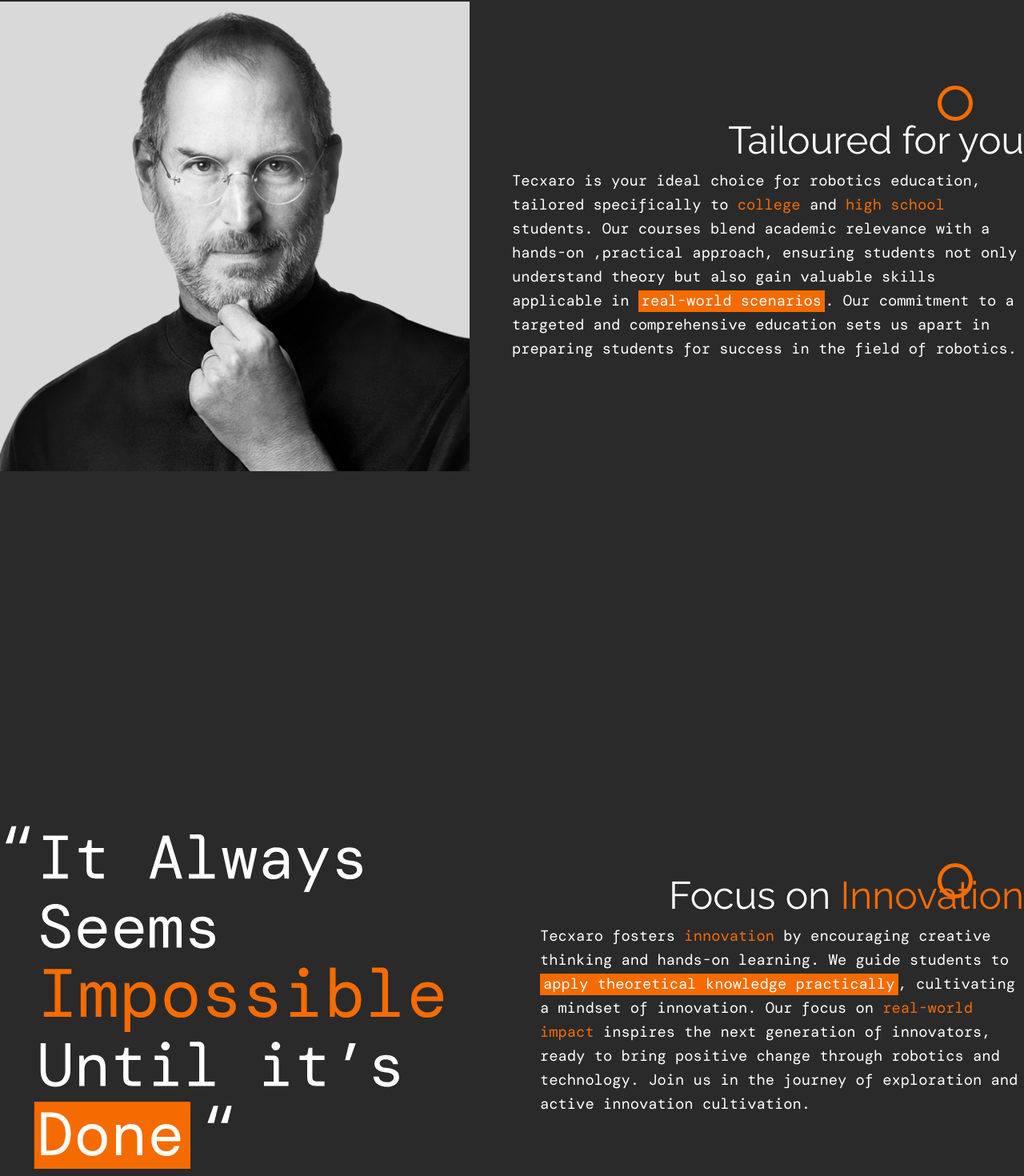
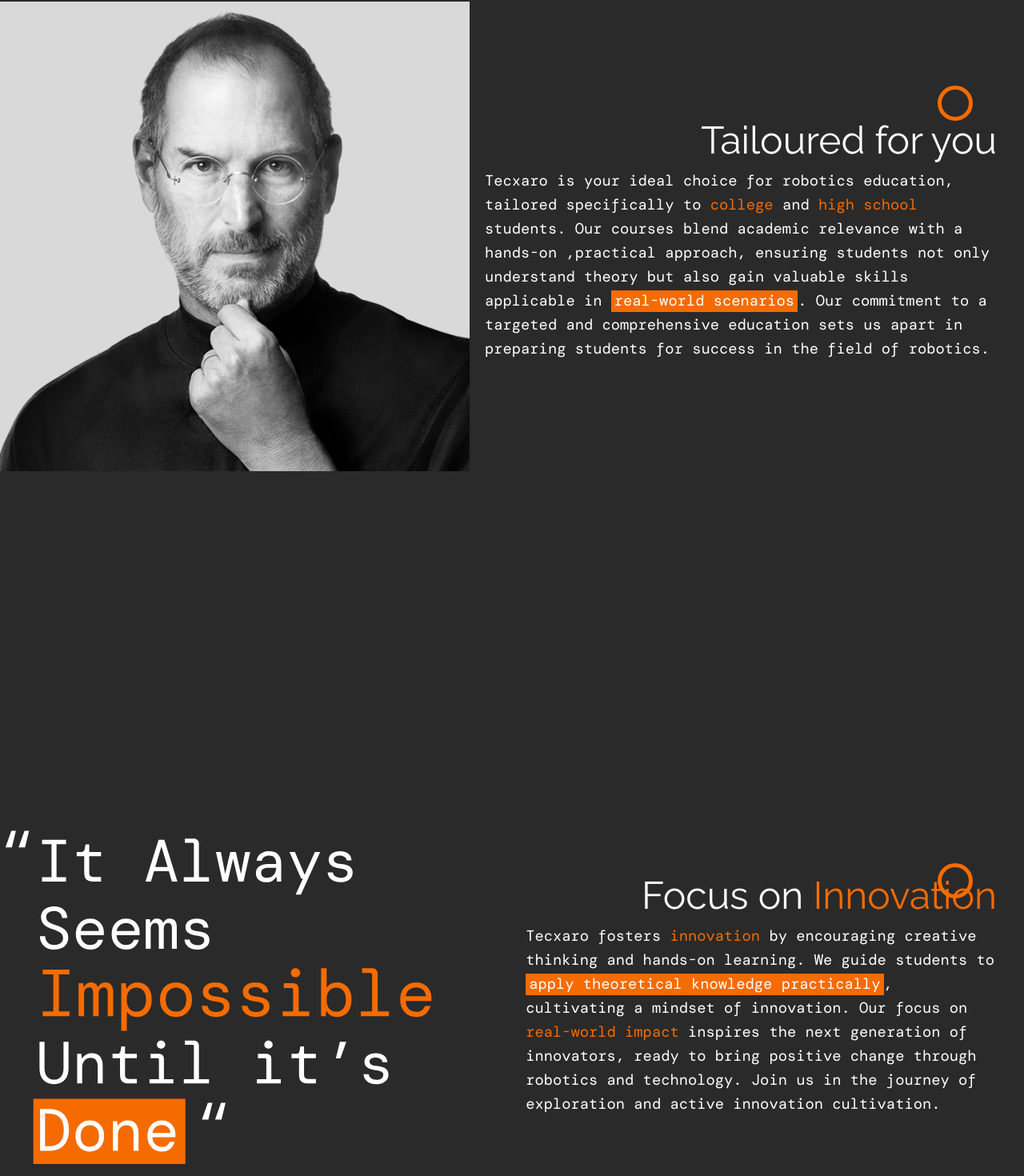
Before and after one commit to Techxaro/tecxaro-website, a React (Vite) app in the folder website/: page / in a window 1280 px wide. Shown: the part 2865-4335 px from the top of the page at 80% size. Built offline with nearby package versions, Linux system fonts and the light colour scheme.

Commit message:
from 1700px to 1800px is more or less done

```diff
--- a/website/src/screenSize/Desktop/Pages/homePage.css
+++ b/website/src/screenSize/Desktop/Pages/homePage.css
@@ -432,11 +432,6 @@
 
 }
 
-#practicalApproach-smallPara1 {
-
-    width: 53%;
-
-}
 
 #practicalApproach-whyChooseUs {
 
@@ -446,6 +441,11 @@
 
 }
 
+#practicalApproach-smallPara1 {
+
+    width: 53%;
+
+}
 
 #practicalApproach-heading {
 
@@ -529,9 +529,10 @@
 
 #tailouredforyou-wrapper {
 
-    width: 92.25rem;
+    max-width: 92.25rem;
     display: flex;
     justify-content: space-between;
+
 }
 
 
@@ -559,6 +560,55 @@
     align-items: flex-end;
 
 
+
+}
+
+
+
+
+
+
+
+
+
+
+
+
+
+/* 1800PX TAILOURED FOR YOU */
+
+@media (max-width: 1800px) {
+    .text-wrapper-tailourMadeForYou{
+        margin-right: 10px;
+    }
+}
+
+
+@media (max-width: 1774px) {
+    .text-wrapper-tailourMadeForYou{
+        margin-right: 20px;
+    }
+}
+
+
+@media (max-width: 1750px) {
+    .text-wrapper-tailourMadeForYou{
+        margin-right: 25px;
+    }
+}
+
+
+@media (max-width: 1728px) {
+    .text-wrapper-tailourMadeForYou{
+        margin-right: 30px;
+    }
+}
+
+
+@media (max-width: 1710px) {
+    .text-wrapper-tailourMadeForYou{
+        margin-right: 34px;
+    }
 }
 
 
@@ -576,24 +626,7 @@
 
 
 
-
-
-
-
-
-
-
-
-
-
-
-
-
-
-
 /* WHY CHOOSE US PART 3 */
-
-
 
 
 /* FOCUS ON INNOVATION */
@@ -625,6 +658,68 @@
     flex-direction: column;
 
     align-items: flex-end;
+}
+
+
+
+
+
+
+
+
+
+
+
+
+
+
+
+
+
+
+
+
+
+
+
+
+
+
+
+/* 1800PX TAILOURED FOR YOU */
+
+@media (max-width: 1800px) {
+    .FOI-text-part{
+        margin-right: 10px;
+    }
+}
+
+
+@media (max-width: 1774px) {
+    .FOI-text-part{
+        margin-right: 20px;
+    }
+}
+
+
+@media (max-width: 1750px) {
+    .FOI-text-part{
+        margin-right: 25px;
+    }
+}
+
+
+@media (max-width: 1728px) {
+    .FOI-text-part{
+        margin-right: 30px;
+    }
+}
+
+
+@media (max-width: 1710px) {
+    .FOI-text-part{
+        margin-right: 34px;
+    }
 }
 
 
@@ -879,7 +974,8 @@
 #CUS-main {
     width: 100%;
     max-width: 1920px;
-    height: 59rem;
+    /* height: 59rem; */
+    height: 100vh;
     background-color: var(--grey);
 
     display: flex;
@@ -891,7 +987,7 @@
 
 #CUS-wrapper {
     width: 92.25rem;
-    height: 37rem;
+    height: 70%;
     display: flex;
     flex-direction: column;
     align-items: center;
```
